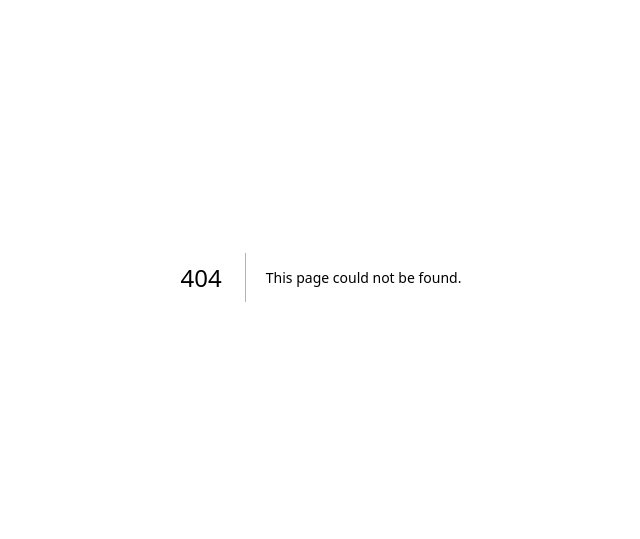
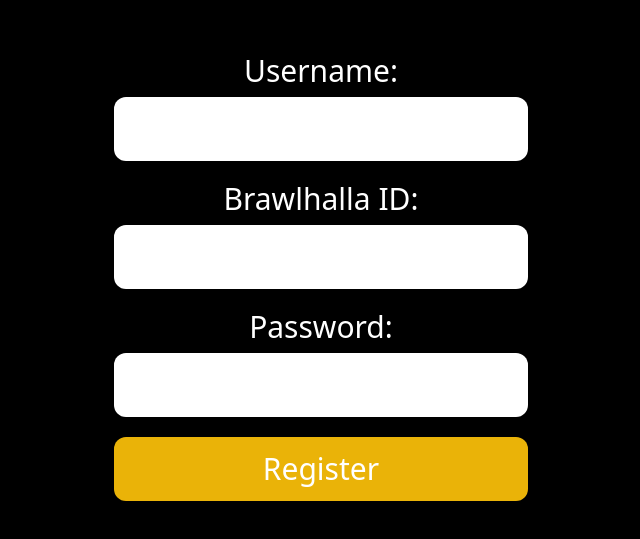
Before and after one commit to chukusuccess/nbcs, a Next.js app: page /register in a window 1280 px wide. Before the commit this address had no page. Shown: the part 123-662 px from the top of the page, without its empty margins (319-959 px from the left). Built offline with nearby package versions, Linux system fonts and the light colour scheme.

Commit message:
registration page

```diff
--- a/package.json
+++ b/package.json
@@ -13,7 +13,7 @@
     "eslint": "8.37.0",
     "eslint-config-next": "13.2.4",
     "framer-motion": "^10.10.0",
-    "next": "13.2.4",
+    "next": "^13.2.4",
     "quagga": "^0.12.1",
     "react": "18.2.0",
     "react-dom": "18.2.0",
--- /dev/null
+++ b/pages/register.js
@@ -0,0 +1,83 @@
+import Head from "next/head";
+import { useState } from "react";
+
+export default function registrationPage() {
+  const [username, setUsername] = useState("");
+  const [bhid, setBhid] = useState("");
+  const [password, setPassword] = useState("");
+
+  const handleclick = (e) => {
+    e.preventDefault();
+    const data = { username: username, bhid: bhid, password: password };
+
+    fetch(`https://brawlhalla.fly.dev/v1/stats/id?brawlhalla_id=${data.bhid}`)
+      .then( (response) => {
+        console.log(response)
+        return response;
+      })
+    console.log(data.bhid);
+  };
+
+  return (
+    <>
+      <Head>
+        <title>NBCS</title>
+        <meta
+          name="description"
+          content="Nigerian Brawlhalla Chammpionship Series"
+        />
+        <meta name="viewport" content="width=device-width, initial-scale=1" />
+        <link rel="icon" href="/favicon.ico" />
+      </Head>
+      <main>
+        <section className="flex flex-col items-center justify-center bg-black text-white text:lg sm:text-3xl w-full min-h-screen gap-5 px-5 py-8">
+          <div className="flex flex-col items-center justify-center bg-black text-white text:lg sm:text-3xl w-full h-full">
+            <form className="flex flex-col items-center justify-center w-full space-y-5">
+              <div className="flex flex-col w-full items-center gap-2">
+                <label htmlFor="usrname">Username:</label>
+                <input
+                  type="text"
+                  id="usrname"
+                  name="usrname"
+                  className="w-full h-16 rounded-xl text-xl sm:w-1/3"
+                  onChange={(e) => setUsername(e.target.value)}
+                  required
+                />
+              </div>
+
+              <div className="flex flex-col w-full items-center gap-2">
+                <label htmlFor="bhid">Brawlhalla ID:</label>
+                <input
+                  type="text"
+                  id="bhid"
+                  name="bhid"
+                  className="w-full h-16 rounded-xl text-xl sm:w-1/3"
+                  onChange={(e) => setBhid(e.target.value)}
+                  required
+                />
+              </div>
+              <div className="flex flex-col w-full items-center gap-2">
+                <label htmlFor="pwd">Password:</label>
+                <input
+                  type="password"
+                  id="pwd"
+                  name="pwd"
+                  className="w-full h-16 rounded-xl text-xl sm:w-1/3"
+                  onChange={(e) => setPassword(e.target.value)}
+                  required
+                />
+              </div>
+
+              <button
+                className="w-full sm:w-1/3 h-16 rounded-xl bg-yellow-500"
+                onClick={(e) => handleclick(e)}
+              >
+                Register
+              </button>
+            </form>
+          </div>
+        </section>
+      </main>
+    </>
+  );
+}
```
Also changed, not shown: 1 other file (tests, documents, lock files or other folders).
